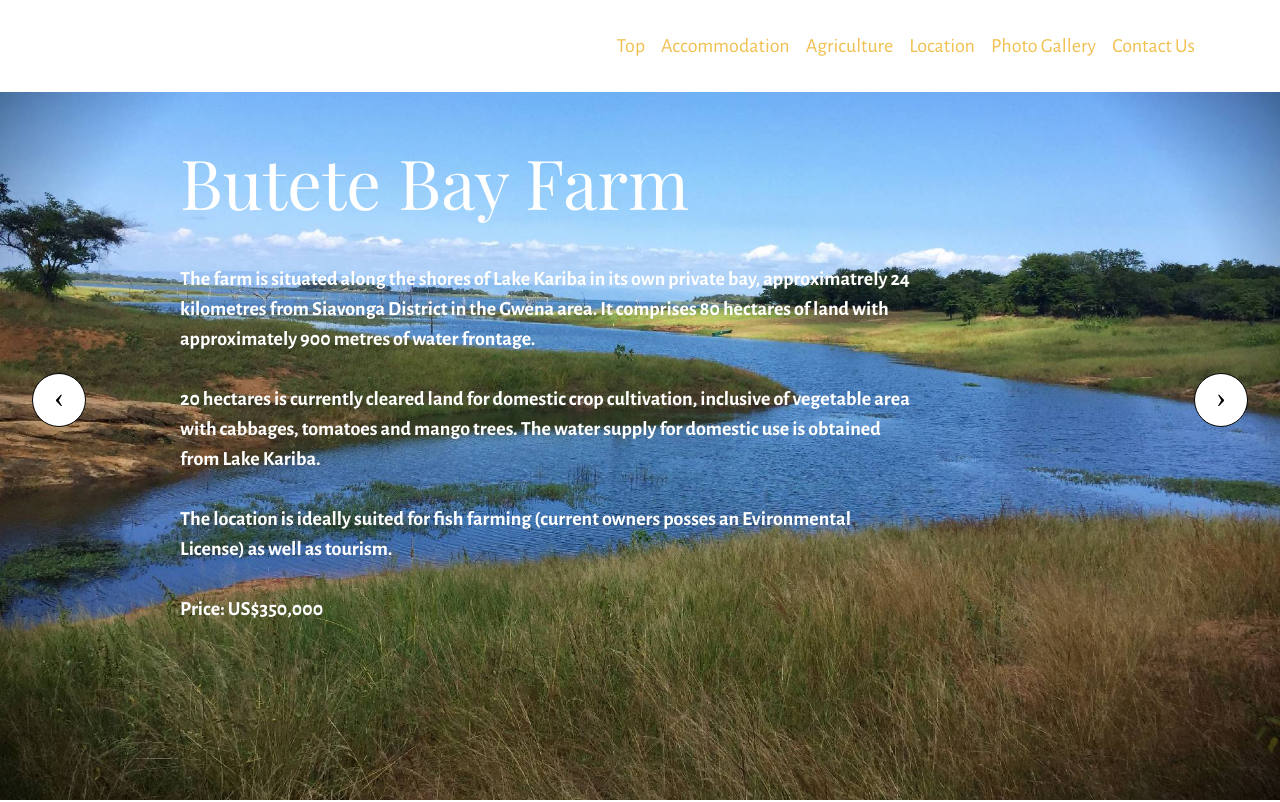
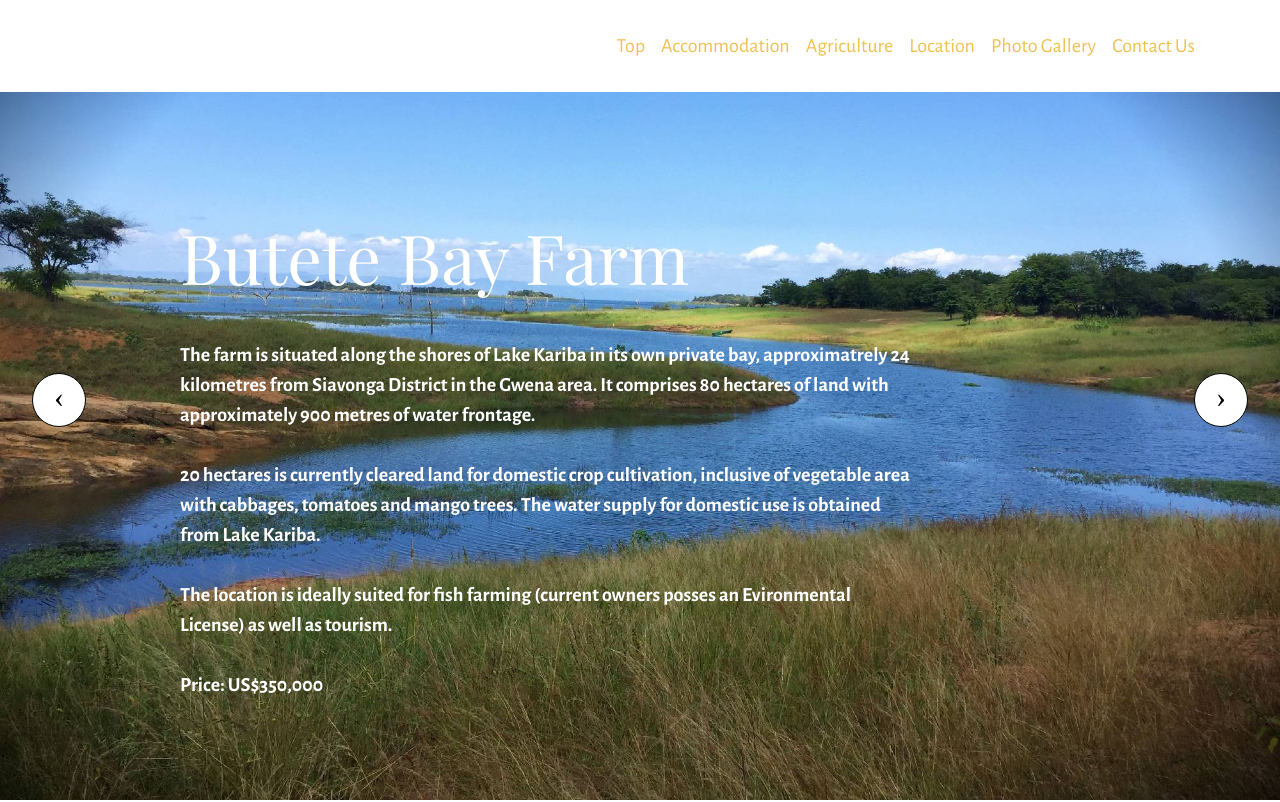
Before and after one commit to saccentekennedy/butetebay, a plain HTML site: page page1.html in a window 1280 px wide. Shown: the top 802 px of the page. Drawn offline with nearby package versions, Linux system fonts and the light colour scheme.

Commit message:
create github pages

```diff
--- a/page1.html
+++ b/page1.html
@@ -51,7 +51,7 @@
 
                                 <div class="row">
                                     <div class="col-md-8 col-md-offset-1">
-                                        <h2 class="mbr-section-title display-1">Butete Bay Farm</h2>
+                                        <h2 class="mbr-section-title display-1"><br><br>Butete Bay Farm</h2>
                                         <p class="lead"><strong>The farm is situated along the shores of Lake Kariba in its own private bay, approximatrely 24 kilometres from Siavonga District in the Gwena area. It comprises 80 hectares of land with approximately 900 metres of water frontage.<br><br>20 hectares is currently cleared land for domestic crop cultivation, inclusive of vegetable area with cabbages, tomatoes and mango trees. The water supply for domestic use is obtained from Lake Kariba.<br><br>The location is ideally suited for fish farming (current owners posses an Evironmental License) as well as tourism.<br><br>Price: US$350,000</strong><br></p>
 
 
@@ -66,7 +66,7 @@
 
                                 <div class="row">
                                     <div class="col-md-8 col-md-offset-1">
-                                        <h2 class="mbr-section-title display-1">Butete Bay Farm</h2>
+                                        <h2 class="mbr-section-title display-1"><br><br>Butete Bay Farm</h2>
                                         <p class="lead"><strong>The farm is situated along the shores of Lake Kariba in its own private bay, approximatrely 24 kilometres  from Siavonga District in the Gwena area. It comprises 80 hectares of land with approximately 900 metres of water frontage.<br><br>20 hectares is currently cleared land for domestic crop cultivation, inclusive of vegetable area with cabbages, tomatoes and mango trees. The water supply for domestic use is obtained from Lake Kariba.<br><br>The location is ideally suited for fish farming (current owners posses an Evironmental License) as well as tourism.<br><br>Price: US$350,000</strong></p>
 
 
@@ -81,7 +81,7 @@
 
                                 <div class="row">
                                     <div class="col-md-8 col-md-offset-1">
-                                        <h2 class="mbr-section-title display-1">Butete Bay Farm</h2>
+                                        <h2 class="mbr-section-title display-1"><br><br>Butete Bay Farm</h2>
                                         <p class="lead"><strong>The farm is situated along the shores of Lake Kariba in its own private bay, approximatrely 24 kilometres from Siavonga District in the Gwena area. It comprises 80 hectares of land with approximately 900 metres of water frontage.<br><br>20 hectares is currently cleared land for domestic crop cultivation, inclusive of vegetable area with cabbages, tomatoes and mango trees. The water supply for domestic use is obtained from Lake Kariba.<br><br>The location is ideally suited for fish farming (current owners posses an Evironmental License) as well as tourism.<br><br>Price: US$350,000</strong><br></p>
 
 
```
Also changed, not shown: 1 other file.
